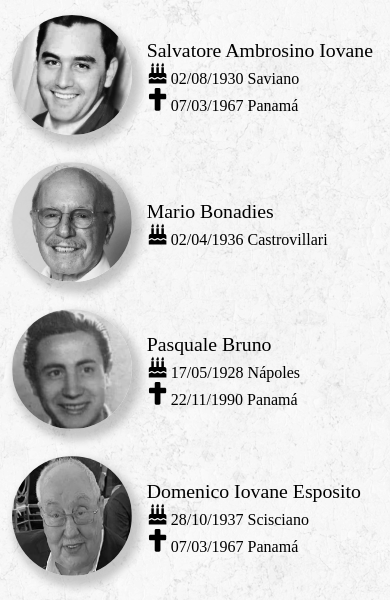
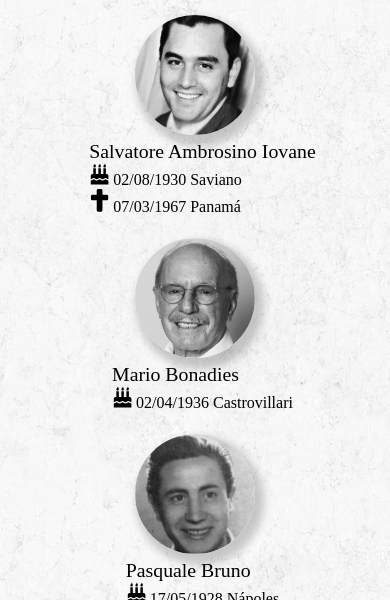
Before and after one commit to ambrosino94/contributori, a plain HTML site: page index.html in a window 390 px wide. Shown: the part 238-838 px from the top of the page. Drawn offline with Linux system fonts and the light colour scheme.

Commit message:
Added mobile meta tags and fixed some card scaling issues

```diff
--- a/index.html
+++ b/index.html
@@ -2,6 +2,7 @@
 <html>
   <head>
     <title></title>
+    <meta content="width=device-width, initial-scale=1" name="viewport" />
     <link rel="stylesheet" type="text/css" href="style.css">
   <body>
   <header>
--- a/style.css
+++ b/style.css
@@ -79,11 +79,13 @@ background: linear-gradient(159.18deg, rgba(228, 228, 228, 0.1) -39.36%, #333333
 /* Test START Test START Test START Test START Test START Test START */
   .card{
     margin: 6% 0;
-    display: flex;
+    display: -webkit-box;
     align-items: center;
     position: relative;
     text-decoration: none;
-    left: calc(30% - (100vmax - 92vw));
+    /* left: calc(30% - (100vmax - 92vw)); */
+    left: 20%;
+    /* margin-right: 20%; */
   }
 
   #birth::before{
@@ -202,7 +204,7 @@ footer a:visited{
 .authors{
   padding-top: 5px;
 }
-@media only screen and (max-width: 340px) {
+@media screen and (max-width: 440px) {
   .card {
     display: block;
   }
@@ -219,7 +221,7 @@ footer a:visited{
     }
 }
 
-@media only screen and (max-width: 600px) {
+@media screen and (max-width: 600px) {
   .card {
     left: 0%;
   }
```
